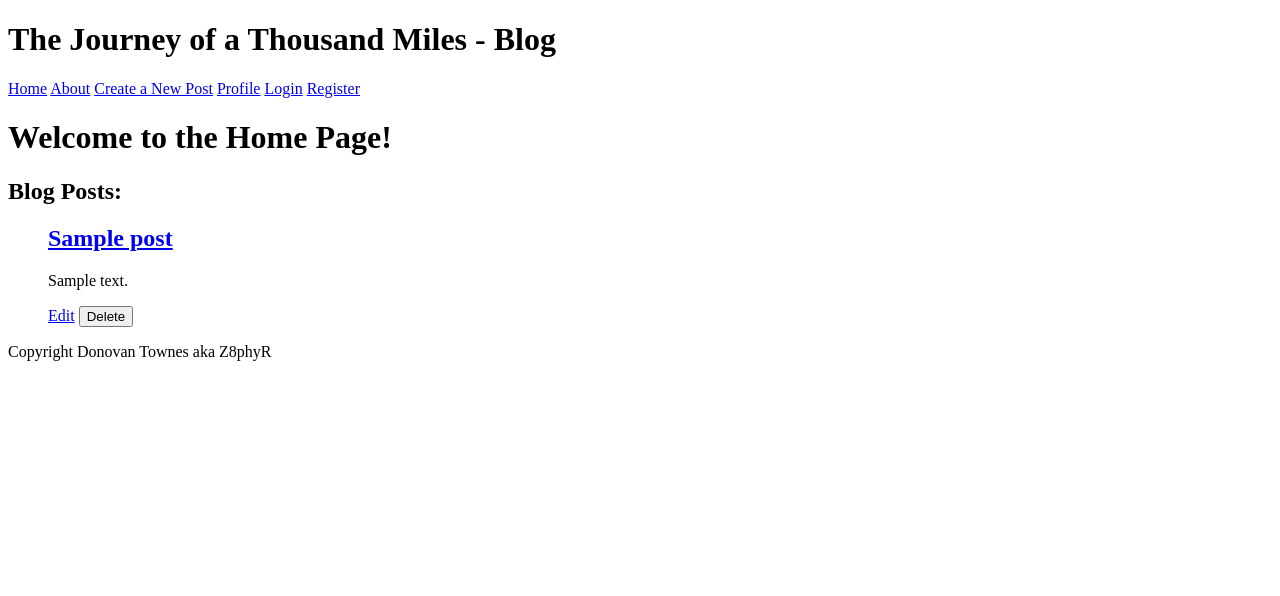
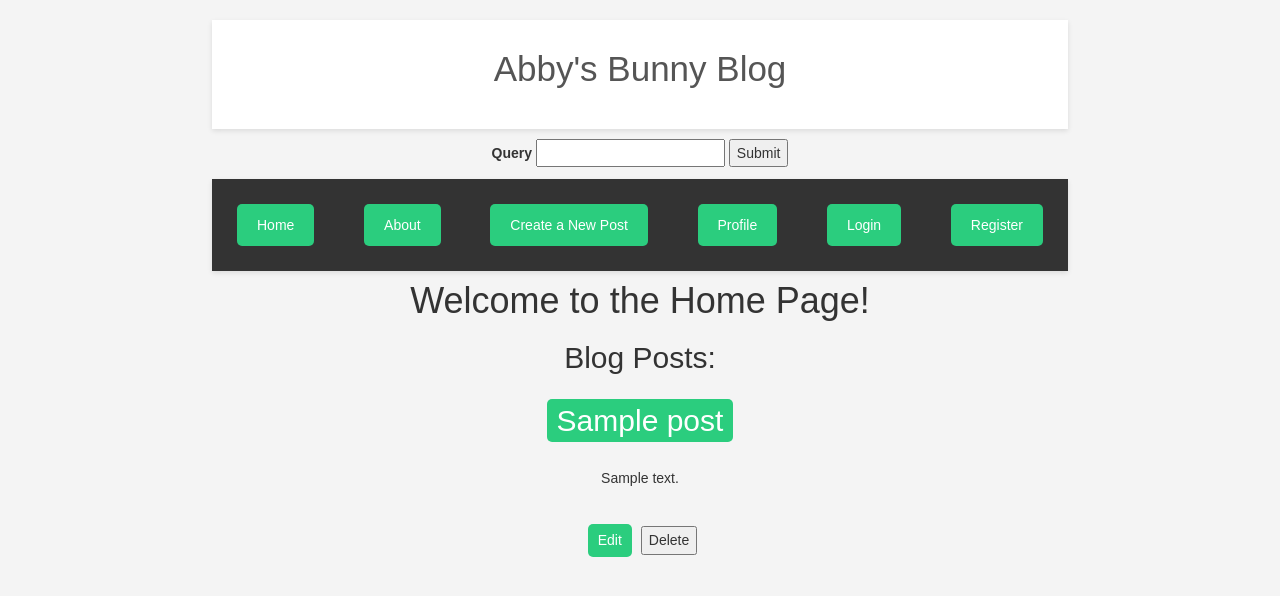
Before and after one commit to Z8phyR/Personal-Blog, a Python web app: template templates/home.html in a window 1280 px wide. Shown: the top 596 px of the page. Run offline with Jinja, Linux system fonts and the light colour scheme; the template is opened without the code that fills it: most values are stand-ins (such as "Sample title", 1, 10 or a date in 2020); form fields are guessed from the names that the template uses; some libraries are stand-ins or nearby versions.

Commit message:
Search bar functionality, stylings

```diff
--- a/__init__.py
+++ b/__init__.py
@@ -3,6 +3,7 @@ from flask_sqlalchemy import SQLAlchemy
 import os
 from flask_login import LoginManager
 from flask_migrate import Migrate
+from flask_bootstrap import Bootstrap
 
 BASE_DIR = os.path.abspath(os.path.dirname(__file__))
 
@@ -14,6 +15,7 @@ app.config['SQLALCHEMY_DATABASE_URI'] = 'sqlite:///' + \
 
 db = SQLAlchemy(app)
 migrate = Migrate(app, db)
+bootstrap = Bootstrap(app)
 
 login_manager = LoginManager(app)
 # Specifies the name of the view to redirect to when a user needs to log in.
--- a/forms.py
+++ b/forms.py
@@ -38,3 +38,8 @@ class UpdateProfileForm(FlaskForm):
     profile_picture = FileField('Profile Picture', validators=[
                                 FileAllowed(['jpg', 'png'])])
     submit = SubmitField('Update')
+
+
+class SearchForm(FlaskForm):
+    query = StringField('Search', validators=[DataRequired()])
+    submit = SubmitField('Search')
--- /dev/null
+++ b/static/css/stylesheet.css
@@ -0,0 +1,131 @@
+/* Reset some default margins and padding */
+body,
+h1,
+h2,
+h3,
+h4,
+p,
+ul,
+ol,
+li,
+a {
+  margin: 0;
+  padding: 0;
+  font-weight: normal;
+}
+
+body {
+  font-family: "Arial", sans-serif;
+  line-height: 1.6;
+  background-color: #f4f4f4;
+  color: #333;
+  margin: 20px;
+}
+
+header,
+nav,
+main,
+footer {
+  max-width: 900px;
+  margin: 0 auto;
+  background: #fff;
+  padding: 20px;
+  box-shadow: 0 2px 5px rgba(0, 0, 0, 0.1);
+}
+
+header {
+  text-align: center;
+}
+
+header h1 {
+  font-size: 2.5em;
+  color: #555;
+  margin-bottom: 10px;
+}
+
+nav {
+  background: #333;
+  color: #fff;
+  display: flex;
+  justify-content: space-between;
+  align-items: center;
+  flex-wrap: wrap;
+}
+
+nav a {
+  color: #fff;
+  padding: 10px 20px;
+  display: inline-block;
+  text-decoration: none;
+  transition: background 0.3s;
+}
+
+nav a:hover {
+  background: #555;
+}
+
+main {
+  padding: 20px 0;
+}
+
+footer {
+  text-align: center;
+  margin-top: 20px;
+}
+
+p,
+li {
+  margin-bottom: 20px;
+}
+
+ul {
+  list-style-type: none;
+}
+
+li {
+  margin-left: 20px;
+}
+
+a {
+  color: #0077cc;
+  text-decoration: none;
+  transition: color 0.3s;
+}
+
+a:hover {
+  color: #009966;
+  background-color: #0056b3; /* Darken the color on hover */
+}
+
+body {
+  font-family: Arial, sans-serif;
+  padding: 0 15%; /* This adds horizontal padding. Adjust the percentage as needed */
+  text-align: center; /* Centers the text */
+}
+
+ul {
+  list-style-type: none; /* Removes bullet points */
+  padding: 0; /* Removes default padding */
+}
+
+h1,
+h2,
+p {
+  padding: 10px 0; /* Adds vertical spacing between elements */
+}
+
+a {
+  display: inline-block; /* Allows us to add padding */
+  padding: 5px 10px; /* Add padding around the link text */
+  margin: 5px; /* Add some space around each link */
+  text-decoration: none; /* Removes underline from links */
+  background-color: #2bcd7e; /* Bootstrap primary color */
+  color: white; /* Text color */
+  border-radius: 5px; /* Rounded corners */
+  transition: background-color 0.3s; /* Smooth transition effect */
+}
+
+form {
+  padding: 10px 0; /* Adds vertical spacing between elements */
+  display: inline-block; /* To display it beside other inline elements like the Edit link */
+}
--- a/templates/home.html
+++ b/templates/home.html
@@ -1,4 +1,6 @@
-{% extends "layout.html" %} {% block content %}
+{% extends "layout.html" %}
+
+{% block content %}
 <h1>Welcome to the Home Page!</h1>
 
 <h2>Blog Posts:</h2>
--- a/templates/layout.html
+++ b/templates/layout.html
@@ -1,23 +1,24 @@
-<!DOCTYPE html>
-<html lang="en">
-  <head>
-    <meta charset="UTF-8" />
-    <meta name="viewport" content="width=device-width, initial-scale=1.0" />
-    <title>Abby's Bunny Blog</title>
-    <!-- You can include CSS links or JS scripts here if needed -->
-  </head>
-  <body>
+{% extends "bootstrap/base.html" %} {% block title %} Abby's Bunny Blog {%
+endblock %} {% block styles %} {{ super() }}
+<link
+  rel="stylesheet"
+  href="{{ url_for('static', filename='css/stylesheet.css') }}"
+/>
+{% endblock %} {% block scripts %} {{ super() }}
+<script src="{{ url_for('static', filename='js/script.js') }}"></script>
+{% endblock %} {% block navbar %}
 <header>
-      <h1>The Journey of a Thousand Miles - Blog</h1>
+  <h1>Abby's Bunny Blog</h1>
 </header>
-
+<form action="{{ url_for('search') }}" method="GET">
+  {{ search_form.query.label }} {{ search_form.query() }} {{
+  search_form.submit() }}
+</form>
 <nav>
   <a href="{{ url_for('home') }}">Home</a>
   <a href="{{ url_for('about') }}">About</a>
   <a href="{{ url_for('new_post') }}">Create a New Post</a>
-      <a href="{{ url_for('profile', username=current_user.username) }}"
-        >Profile</a
-      >
+  <a href="{{ url_for('profile', username=current_user.username) }}">Profile</a>
   {% if current_user.is_authenticated %}
   <a href="{{ url_for('logout') }}">Logout</a>
   {% else %}
@@ -25,15 +26,10 @@
   <a href="{{ url_for('register') }}">Register</a>
   {% endif %}
 </nav>
-
-    <main>
-      {% block content %}
-      <!-- Content from child templates will be injected here -->
-      {% endblock %}
-    </main>
-
+{% endblock %} {% block content %}
+<!-- Custom content from child templates will be injected here -->
+{% endblock %} {% block footer %}
 <footer>
   <p>Copyright Donovan Townes aka Z8phyR</p>
 </footer>
-  </body>
-</html>
+{% endblock %}
```
Also changed, not shown: routes.py (+13 -1 lines), templates/search_results.html (added, +13 -0 lines), static/js/script.js (added). Lines whose indentation alone changed are shown as unchanged.
